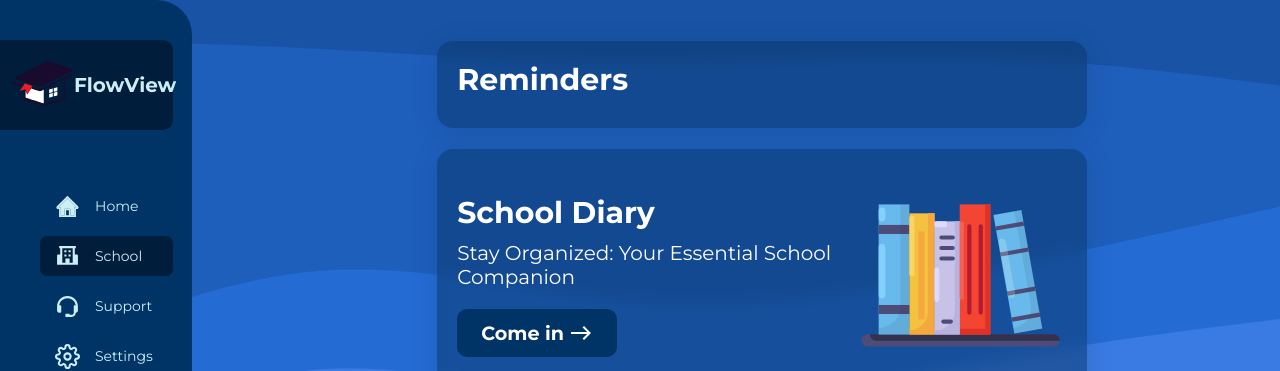
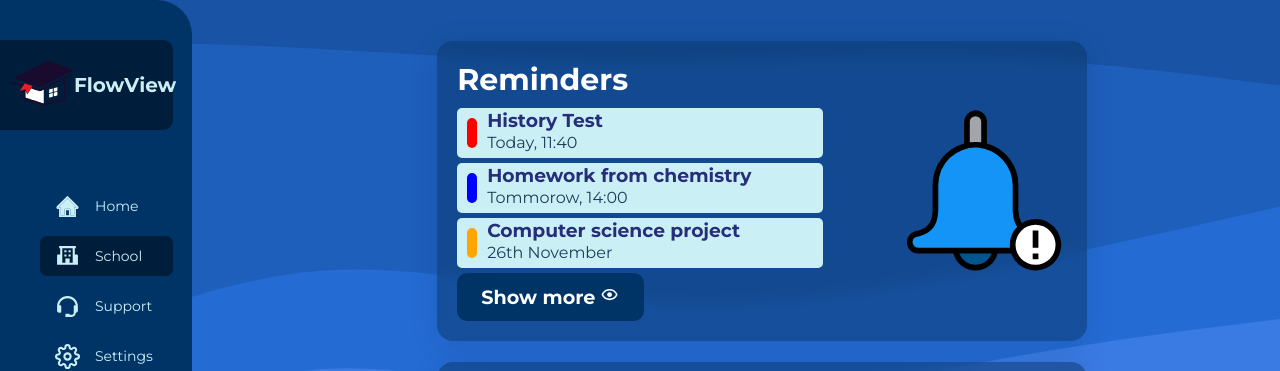
Before and after one commit to Dawidsjd/Automatizasion, a React (Create React App) app: page /SchoolDashboard in a window 1280 px wide. Shown: the top 371 px of the page. Built offline with nearby package versions, Linux system fonts and the light colour scheme; no server answers.

Commit message:
school dashboard widgets finish

```diff
--- a/src/Components/widget/Reminders/Reminders.jsx
+++ b/src/Components/widget/Reminders/Reminders.jsx
@@ -1,5 +1,18 @@
 import React from "react";
-import { StyledContainer, Title } from "./styles";
+import {
+  StyledContainer,
+  Title,
+  Button,
+  Icon,
+  Reminder,
+  ReminderStatus,
+  ReminderDescription,
+  ReminderTitle,
+  ReminderSubtitle,
+} from "./styles";
+import { Link } from "react-router-dom";
+import ReminderIcon from "../../../assets/ReminderIcon.svg";
+import { BiShow } from "react-icons/bi";
 const Reminders = () => {
   return (
     <StyledContainer>
@@ -10,9 +23,39 @@ const Reminders = () => {
           justifyContent: "space-between",
         }}
       >
-        <div>
+        <div style={{ width: "60%" }}>
           <Title>Reminders</Title>
+          {/* tu trzeba będzie zrobić tak żeby pobierało z bazy tytuł i opis i w zależności jaka kategoria przypomnienia to reminderstatus inny kolor */}
+          <Reminder>
+            <ReminderStatus style={{ background: "red" }} />
+            <ReminderDescription>
+              <ReminderTitle>History Test</ReminderTitle>
+              <ReminderSubtitle>Today, 11:40</ReminderSubtitle>
+            </ReminderDescription>
+          </Reminder>
+          <Reminder>
+            <ReminderStatus style={{ background: "blue" }} />
+            <ReminderDescription>
+              <ReminderTitle>Homework from chemistry</ReminderTitle>
+              <ReminderSubtitle>Tommorow, 14:00 </ReminderSubtitle>
+            </ReminderDescription>
+          </Reminder>
+          <Reminder>
+            <ReminderStatus style={{ background: "orange" }} />
+            <ReminderDescription>
+              <ReminderTitle>Computer science project</ReminderTitle>
+              <ReminderSubtitle>26th November</ReminderSubtitle>
+            </ReminderDescription>
+          </Reminder>
+          {/* podłączyć link do reminders */}
+          <Link to="">
+            <Button>
+              Show more
+              <BiShow style={{ marginLeft: "5px" }} />
+            </Button>
+          </Link>
         </div>
+        <Icon src={ReminderIcon} alt="reminder icon" />
       </div>
     </StyledContainer>
   );
--- a/src/Components/widget/Reminders/styles.js
+++ b/src/Components/widget/Reminders/styles.js
@@ -22,3 +22,54 @@ export const Title = styled("div")(({ theme }) => ({
   color: globalTheme.palette.textcolorprimary.main,
   marginBottom: "10px",
 }));
+
+export const Reminder = styled("div")(({ theme }) => ({
+  display: "flex",
+  flexDirection: "row",
+  background: globalTheme.palette.textcolorsecondary.main,
+  borderRadius: "5px",
+  marginTop: "5px",
+}));
+
+export const ReminderStatus = styled("div")(({ theme }) => ({
+  width: "10px",
+  height: "30px",
+  borderRadius: "5px",
+  margin: "10px",
+}));
+
+export const ReminderDescription = styled("div")(({ theme }) => ({
+  display: "flex",
+  flexDirection: "column",
+  alignItems: "left",
+}));
+
+export const ReminderTitle = styled("h3")(({ theme }) => ({
+  color: "#262D79",
+  lineHeight: "25px",
+  margin: "0",
+}));
+
+export const ReminderSubtitle = styled("p")(({ theme }) => ({
+  color: "#1E3D58",
+  lineHeight: "20px",
+  margin: "0",
+}));
+
+export const Button = styled("button")(({ theme }) => ({
+  marginTop: "5px",
+  padding: "12px 24px",
+  fontSize: "1.2em",
+  fontWeight: "bold",
+  background: globalTheme.palette.primary.main,
+  color: "#fff",
+  border: "none",
+  borderRadius: "10px",
+  cursor: "pointer",
+  display: "flex",
+}));
+
+export const Icon = styled("img")(({ theme }) => ({
+  width: "30%",
+  height: "auto",
+}));
```
Also changed, not shown: src/assets/ReminderIcon.svg (added).
